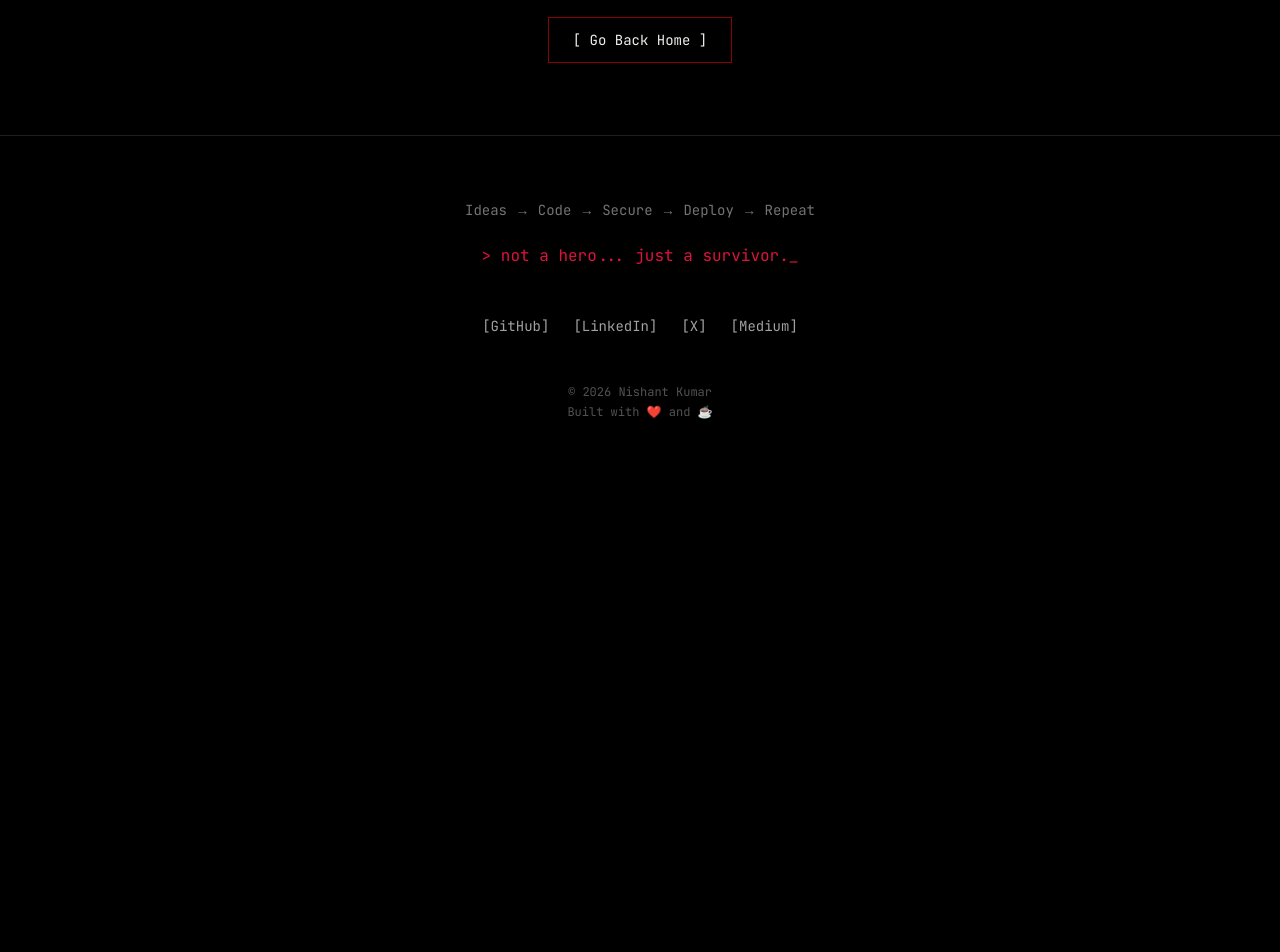
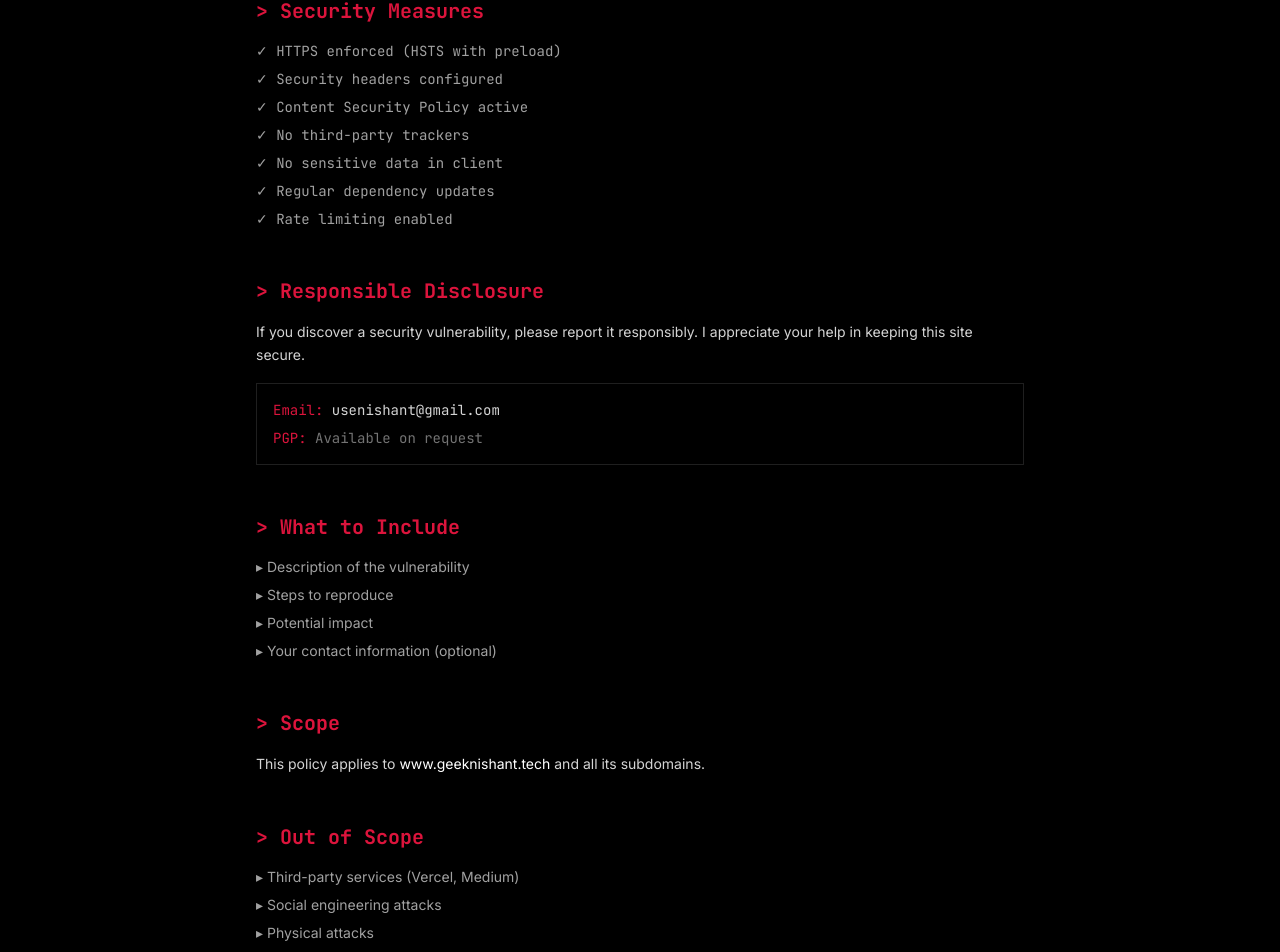
Before and after one commit to geeknishantkyeus/nishant-portfolio, a Next.js app: page /security in a window 1280 px wide. Before the commit this address had no page. Shown: the part 316-1268 px from the top of the page. Before the commit the page ends 800 px from the top, so only its background shows below. Built offline with nearby package versions, Linux system fonts and the light colour scheme.

Commit message:
security: add strong security headers, rate limiting, security policy, and dependabot

```diff
--- /dev/null
+++ b/app/security/page.tsx
@@ -0,0 +1,118 @@
+import Navbar from "@/components/Navbar";
+import Footer from "@/components/Footer";
+
+export const metadata = {
+  title: "Security Policy — Nishant Kumar",
+  description:
+    "Security policy and responsible disclosure for geeknishant.tech",
+};
+
+export default function SecurityPage() {
+  return (
+    <main className="min-h-screen">
+      <Navbar />
+
+      <section className="pt-32 pb-24 px-6">
+        <div className="max-w-3xl mx-auto">
+
+          <h1 className="mono text-4xl md:text-5xl font-bold mb-4">
+            <span className="text-[#DC143C]">&gt;</span> SECURITY
+          </h1>
+
+          <p className="text-neutral-400 mb-12">
+            Security is a priority. This page outlines our security practices
+            and how to report vulnerabilities.
+          </p>
+
+          <div className="dotted-red mb-12" />
+
+          <div className="space-y-12 text-neutral-300 leading-relaxed">
+
+            {/* Section 1 */}
+            <div>
+              <h2 className="mono text-xl font-bold text-[#DC143C] mb-4">
+                &gt; Security Measures
+              </h2>
+              <ul className="space-y-2 text-sm mono text-neutral-400">
+                <li>✓ HTTPS enforced (HSTS with preload)</li>
+                <li>✓ Security headers configured</li>
+                <li>✓ Content Security Policy active</li>
+                <li>✓ No third-party trackers</li>
+                <li>✓ No sensitive data in client</li>
+                <li>✓ Regular dependency updates</li>
+                <li>✓ Rate limiting enabled</li>
+              </ul>
+            </div>
+
+            {/* Section 2 */}
+            <div>
+              <h2 className="mono text-xl font-bold text-[#DC143C] mb-4">
+                &gt; Responsible Disclosure
+              </h2>
+              <p className="text-sm leading-relaxed mb-4">
+                If you discover a security vulnerability, please report it
+                responsibly. I appreciate your help in keeping this site secure.
+              </p>
+              <div className="border border-[#1F1F1F] p-4 mono text-sm space-y-2">
+                <p>
+                  <span className="text-[#DC143C]">Email:</span>{" "}
+                  <a
+                    href="mailto:usenishant@gmail.com"
+                    className="text-neutral-300 hover:text-[#DC143C] transition-colors"
+                  >
+                    usenishant@gmail.com
+                  </a>
+                </p>
+                <p>
+                  <span className="text-[#DC143C]">PGP:</span>{" "}
+                  <span className="text-neutral-500">Available on request</span>
+                </p>
+              </div>
+            </div>
+
+            {/* Section 3 */}
+            <div>
+              <h2 className="mono text-xl font-bold text-[#DC143C] mb-4">
+                &gt; What to Include
+              </h2>
+              <ul className="space-y-2 text-sm text-neutral-400">
+                <li>▸ Description of the vulnerability</li>
+                <li>▸ Steps to reproduce</li>
+                <li>▸ Potential impact</li>
+                <li>▸ Your contact information (optional)</li>
+              </ul>
+            </div>
+
+            {/* Section 4 */}
+            <div>
+              <h2 className="mono text-xl font-bold text-[#DC143C] mb-4">
+                &gt; Scope
+              </h2>
+              <p className="text-sm leading-relaxed">
+                This policy applies to <span className="text-white">www.geeknishant.tech</span> and
+                all its subdomains.
+              </p>
+            </div>
+
+            {/* Section 5 */}
+            <div>
+              <h2 className="mono text-xl font-bold text-[#DC143C] mb-4">
+                &gt; Out of Scope
+              </h2>
+              <ul className="space-y-2 text-sm text-neutral-400">
+                <li>▸ Third-party services (Vercel, Medium)</li>
+                <li>▸ Social engineering attacks</li>
+                <li>▸ Physical attacks</li>
+                <li>▸ DoS/DDoS attacks</li>
+              </ul>
+            </div>
+
+          </div>
+
+        </div>
+      </section>
+
+      <Footer />
+    </main>
+  );
+}
--- /dev/null
+++ b/middleware.ts
@@ -0,0 +1,35 @@
+import { NextResponse } from "next/server";
+import type { NextRequest } from "next/server";
+
+// Simple in-memory rate limiter (per IP)
+const rateLimit = new Map<string, { count: number; resetTime: number }>();
+
+const WINDOW_MS = 60 * 1000; // 1 minute
+const MAX_REQUESTS = 100; // 100 requests per minute
+
+export function middleware(request: NextRequest) {
+  const ip = request.headers.get("x-forwarded-for") || "unknown";
+  const now = Date.now();
+
+  const record = rateLimit.get(ip);
+
+  if (!record || now > record.resetTime) {
+    rateLimit.set(ip, { count: 1, resetTime: now + WINDOW_MS });
+  } else {
+    record.count++;
+    if (record.count > MAX_REQUESTS) {
+      return new NextResponse("Too many requests", {
+        status: 429,
+        headers: {
+          "Retry-After": "60",
+        },
+      });
+    }
+  }
+
+  return NextResponse.next();
+}
+
+export const config = {
+  matcher: "/((?!_next/static|_next/image|favicon.ico).*)",
+};
--- a/next.config.ts
+++ b/next.config.ts
@@ -1,4 +1,57 @@
 import type { NextConfig } from "next";
+
+const securityHeaders = [
+  // Prevent clickjacking
+  {
+    key: "X-Frame-Options",
+    value: "DENY",
+  },
+  // Prevent MIME sniffing
+  {
+    key: "X-Content-Type-Options",
+    value: "nosniff",
+  },
+  // Referrer policy
+  {
+    key: "Referrer-Policy",
+    value: "strict-origin-when-cross-origin",
+  },
+  // Permissions policy
+  {
+    key: "Permissions-Policy",
+    value: "camera=(), microphone=(), geolocation=(), interest-cohort=()",
+  },
+  // HSTS - force HTTPS
+  {
+    key: "Strict-Transport-Security",
+    value: "max-age=63072000; includeSubDomains; preload",
+  },
+  // XSS Protection (legacy browsers)
+  {
+    key: "X-XSS-Protection",
+    value: "1; mode=block",
+  },
+  // DNS Prefetch
+  {
+    key: "X-DNS-Prefetch-Control",
+    value: "on",
+  },
+  // Content Security Policy
+  {
+    key: "Content-Security-Policy",
+    value: [
+      "default-src 'self'",
+      "script-src 'self' 'unsafe-eval' 'unsafe-inline'",
+      "style-src 'self' 'unsafe-inline'",
+      "img-src 'self' data: https:",
+      "font-src 'self' data:",
+      "connect-src 'self' https://medium.com https://*.vercel-insights.com",
+      "frame-ancestors 'none'",
+      "base-uri 'self'",
+      "form-action 'self'",
+    ].join("; "),
+  },
+];
 
 const nextConfig: NextConfig = {
   images: {
@@ -8,22 +61,14 @@ const nextConfig: NextConfig = {
     return [
       {
         source: "/(.*)",
-        headers: [
-          { key: "X-Frame-Options", value: "DENY" },
-          { key: "X-Content-Type-Options", value: "nosniff" },
-          { key: "Referrer-Policy", value: "strict-origin-when-cross-origin" },
-          {
-            key: "Permissions-Policy",
-            value: "camera=(), microphone=(), geolocation=()",
-          },
-          {
-            key: "Strict-Transport-Security",
-            value: "max-age=63072000; includeSubDomains; preload",
-          },
-        ],
+        headers: securityHeaders,
       },
     ];
   },
+  // Hide X-Powered-By header
+  poweredByHeader: false,
+  // Strict mode
+  reactStrictMode: true,
 };
 
 export default nextConfig;
```
